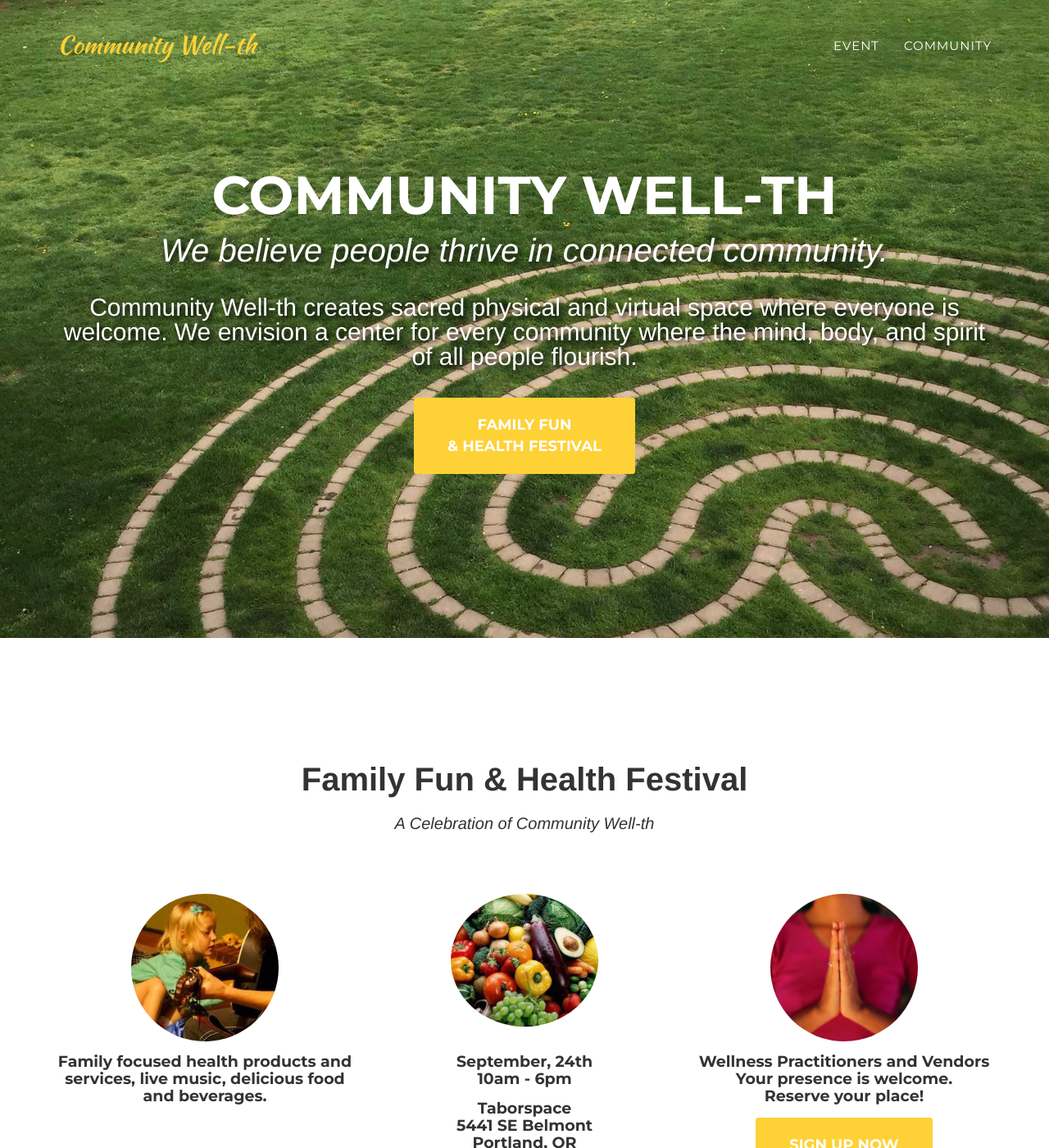
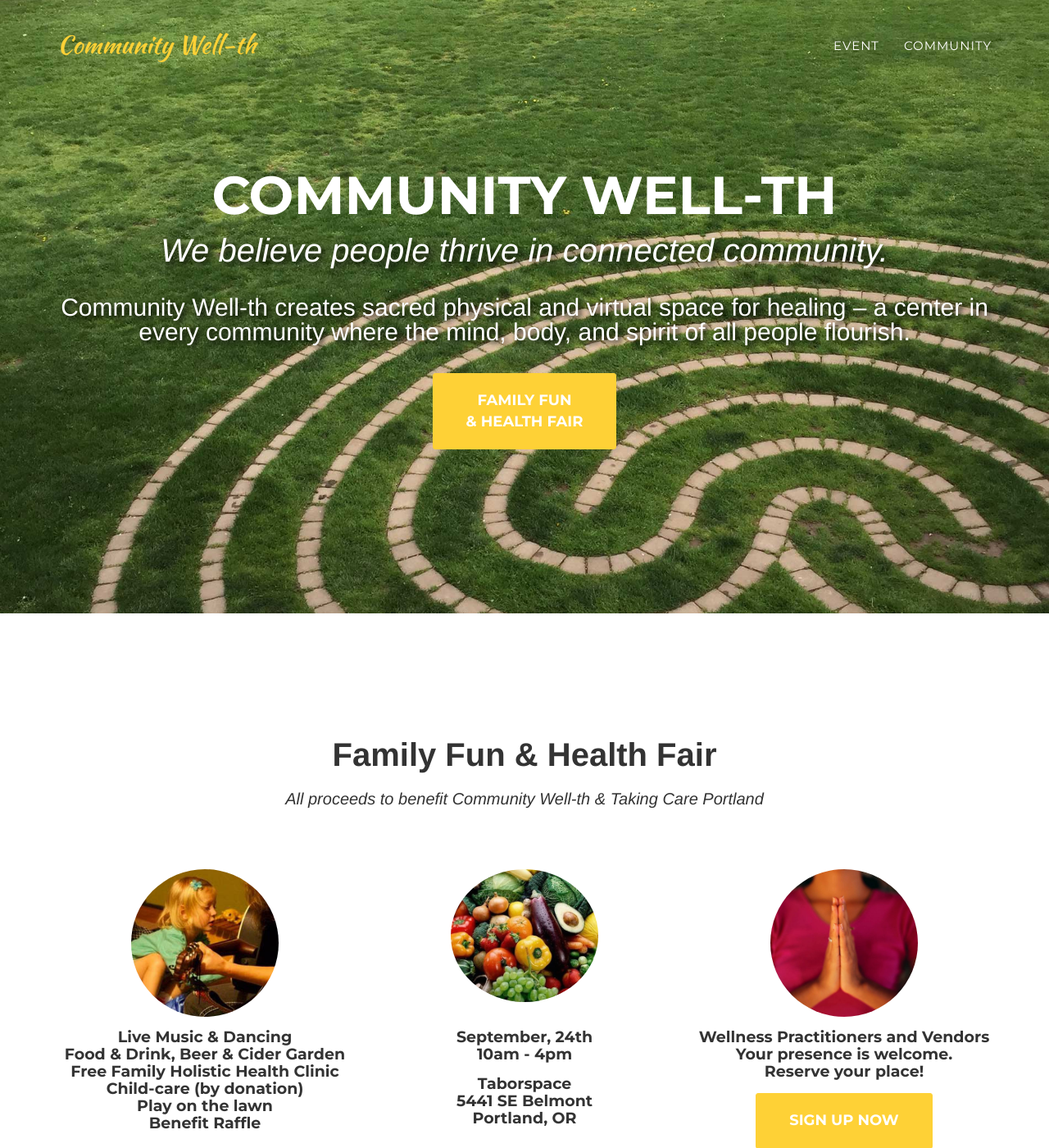
Before and after one commit to oakandfeather/well-th, a Jekyll site: the page built from index.html, in a window 1280 px wide and 1400 px high. Shown: the whole window at 82% size. Built offline with Jekyll 4.4.1, drawn with Linux system fonts in a browser that asks for light colours; some web fonts are replaced; comment, search, counter and statistics services are not loaded.

Commit message:
Text changes

```diff
--- a/_includes/event.html
+++ b/_includes/event.html
@@ -3,8 +3,8 @@
         <div class="container">
             <div class="row">
                 <div class="col-lg-12 text-center">
-                    <h2 class="section-heading">Family Fun & Health Festival</h2>
-                    <h3 class="section-subheading">A Celebration of Community Well-th</h3>
+                    <h2 class="section-heading">Family Fun & Health Fair</h2>
+                    <h3 class="section-subheading">All proceeds to benefit Community Well-th & Taking Care Portland</h3>
                 </div>
             </div>
             <div class="row text-center">
@@ -12,13 +12,20 @@
                     <span class="event-img">
 						<img class="img-circle img-responsive" src="img/event/child_guitar.jpg" alt="">
                     </span>
-                    <h4 class="service-heading">Family focused health products and services, live music, delicious food and beverages.</h4>
+                    <h4 class="service-heading">
+					Live Music & Dancing
+					<br />Food & Drink, Beer & Cider Garden
+					<br />Free Family Holistic Health Clinic
+					<br />Child-care (by donation)
+					<br />Play on the lawn
+					<br />Benefit Raffle
+					</h4>
                 </div>
                 <div class="col-md-4">
                     <span class="event-img">
 						<img class="img-circle img-responsive" src="img/event/organic_food.jpg" alt="">
                     </span>
-                    <h4 class="service-heading">September, 24th<br />10am - 6pm</h4>
+                    <h4 class="service-heading">September, 24th<br />10am - 4pm</h4>
                     <h4 class="service-heading">Taborspace<br />5441 SE Belmont<br />Portland, OR</h4>
                 </div>
                 <div class="col-md-4">
--- a/_includes/header.html
+++ b/_includes/header.html
@@ -54,10 +54,10 @@
             <div class="intro-text">
                 <div class="intro-heading">Community Well-th</div>
                 <div class="intro-lead-in">We believe people thrive in connected community.</div>
-				<div class="intro-lead-in-secondary">Community Well-th creates sacred physical and virtual space where everyone is welcome. We envision a center for every community where the mind, body, and spirit of all people flourish.</div>
+				<div class="intro-lead-in-secondary">Community Well-th creates sacred physical and virtual space for healing &ndash; a center in every community where the mind, body, and spirit of all people flourish.</div>
 {% comment %}
 {% endcomment %}
-                <a href="#event" class="page-scroll btn btn-xl">Family Fun<br />& Health Festival</a>
+                <a href="#event" class="page-scroll btn btn-xl">Family Fun<br />& Health Fair</a>
             </div>
         </div>
     </header>
```
